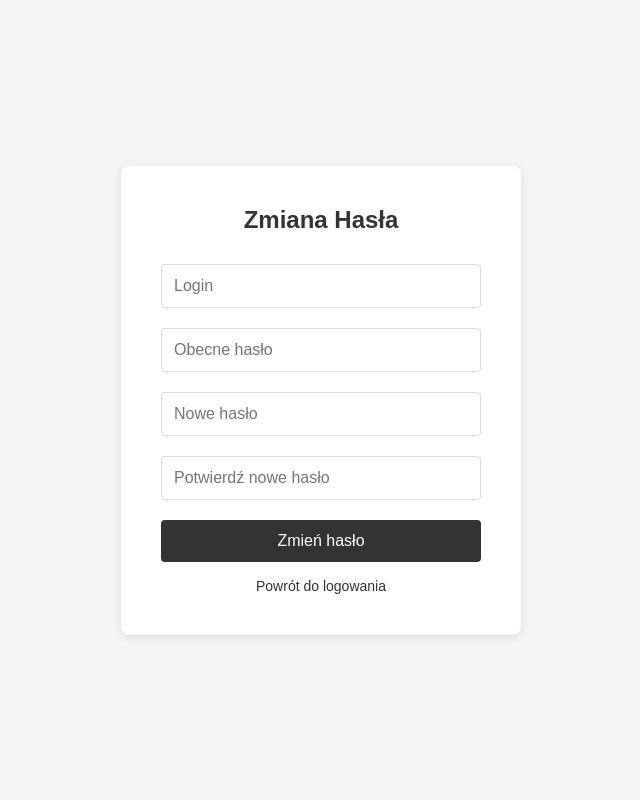
After one commit to capmichal/cms, a Flask app: page /change-password in a window 1280 px wide. The commit adds this page. Shown: the whole page, without its empty margins (319-959 px from the left). Run offline with Flask 3, Linux system fonts and the light colour scheme.

Commit message:
c added changing password functionality

```diff
--- a/app.py
+++ b/app.py
@@ -284,8 +284,34 @@ def edit_course(course_id):
     teachers = Teacher.query.all()
     return render_template('admin/edit_course.html', course=course, teachers=teachers)
 
+@app.route('/change-password', methods=['GET', 'POST'])
+def change_password():
+    if request.method == 'POST':
+        username = request.form['username']
+        old_password = request.form['old_password']
+        new_password = request.form['new_password']
+        confirm_password = request.form['confirm_password']
 
+        user = User.query.filter_by(username=username).first()
 
+        if not user:
+            flash('Nieprawidłowa nazwa użytkownika')
+            return redirect(url_for('change_password'))
+
+        if not check_password_hash(user.password_hash, old_password):
+            flash('Nieprawidłowe obecne hasło')
+            return redirect(url_for('change_password'))
+
+        if new_password != confirm_password:
+            flash('Nowe hasła nie są identyczne')
+            return redirect(url_for('change_password'))
+
+        user.password_hash = generate_password_hash(new_password)
+        db.session.commit()
+        flash('Hasło zostało zmienione pomyślnie')
+        return redirect(url_for('login'))
+
+    return render_template('admin/change_password.html')
 
 if __name__ == '__main__':
     with app.app_context():
--- a/static/css/login_styles.css
+++ b/static/css/login_styles.css
@@ -68,3 +68,18 @@ button:hover {
     margin-top: 20px;
     text-align: center;
 }
+
+.password-change-link, .login-link {
+    text-align: center;
+    margin-top: 15px;
+}
+
+.password-change-link a, .login-link a {
+    color: #333;
+    text-decoration: none;
+    font-size: 14px;
+}
+
+.password-change-link a:hover, .login-link a:hover {
+    text-decoration: underline;
+}
--- /dev/null
+++ b/templates/admin/change_password.html
@@ -0,0 +1,39 @@
+<!DOCTYPE html>
+<html lang="pl">
+<head>
+    <meta charset="UTF-8">
+    <meta name="viewport" content="width=device-width, initial-scale=1.0">
+    <title>Zmiana Hasła - Panel Administratora</title>
+    <link rel="stylesheet" href="{{ url_for('static', filename='css/login_styles.css') }}">
+</head>
+<body>
+    <div class="login-container">
+        <h1>Zmiana Hasła</h1>
+        <form method="POST">
+            <div class="form-group">
+                <input type="text" name="username" placeholder="Login" required>
+            </div>
+            <div class="form-group">
+                <input type="password" name="old_password" placeholder="Obecne hasło" required>
+            </div>
+            <div class="form-group">
+                <input type="password" name="new_password" placeholder="Nowe hasło" required>
+            </div>
+            <div class="form-group">
+                <input type="password" name="confirm_password" placeholder="Potwierdź nowe hasło" required>
+            </div>
+            <button type="submit">Zmień hasło</button>
+            <div class="login-link">
+                <a href="{{ url_for('login') }}">Powrót do logowania</a>
+            </div>
+            {% with messages = get_flashed_messages() %}
+                {% if messages %}
+                    {% for message in messages %}
+                        <p class="error">{{ message }}</p>
+                    {% endfor %}
+                {% endif %}
+            {% endwith %}
+        </form>
+    </div>
+</body>
+</html>
--- a/templates/admin/login.html
+++ b/templates/admin/login.html
@@ -17,6 +17,9 @@
                 <input type="password" name="password" placeholder="Hasło" required>
             </div>
             <button type="submit">Zaloguj się</button>
+            <div class="password-change-link">
+                <a href="{{ url_for('change_password') }}">Zmień hasło</a>
+            </div>
             {% with messages = get_flashed_messages() %}
                 {% if messages %}
                     {% for message in messages %}
```
